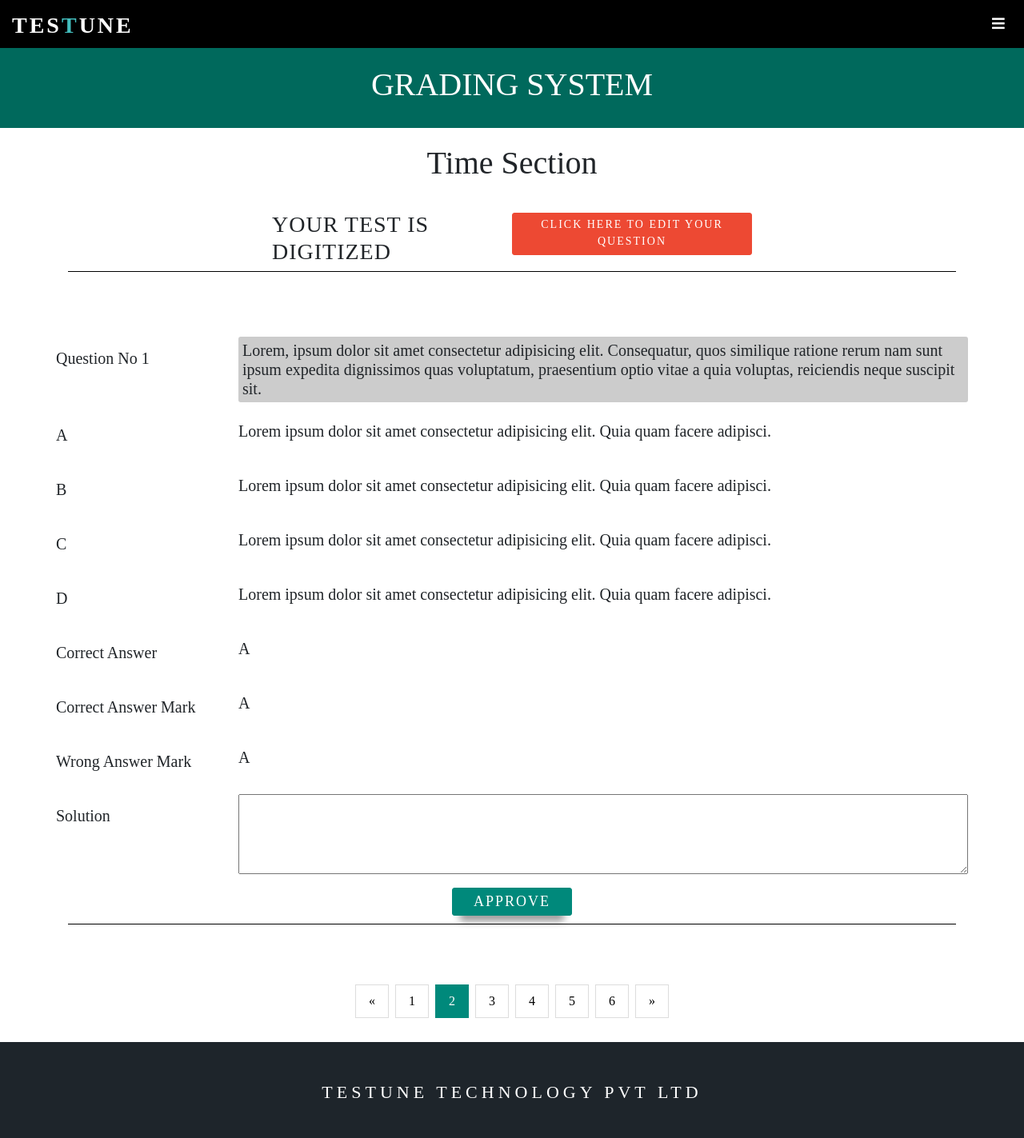
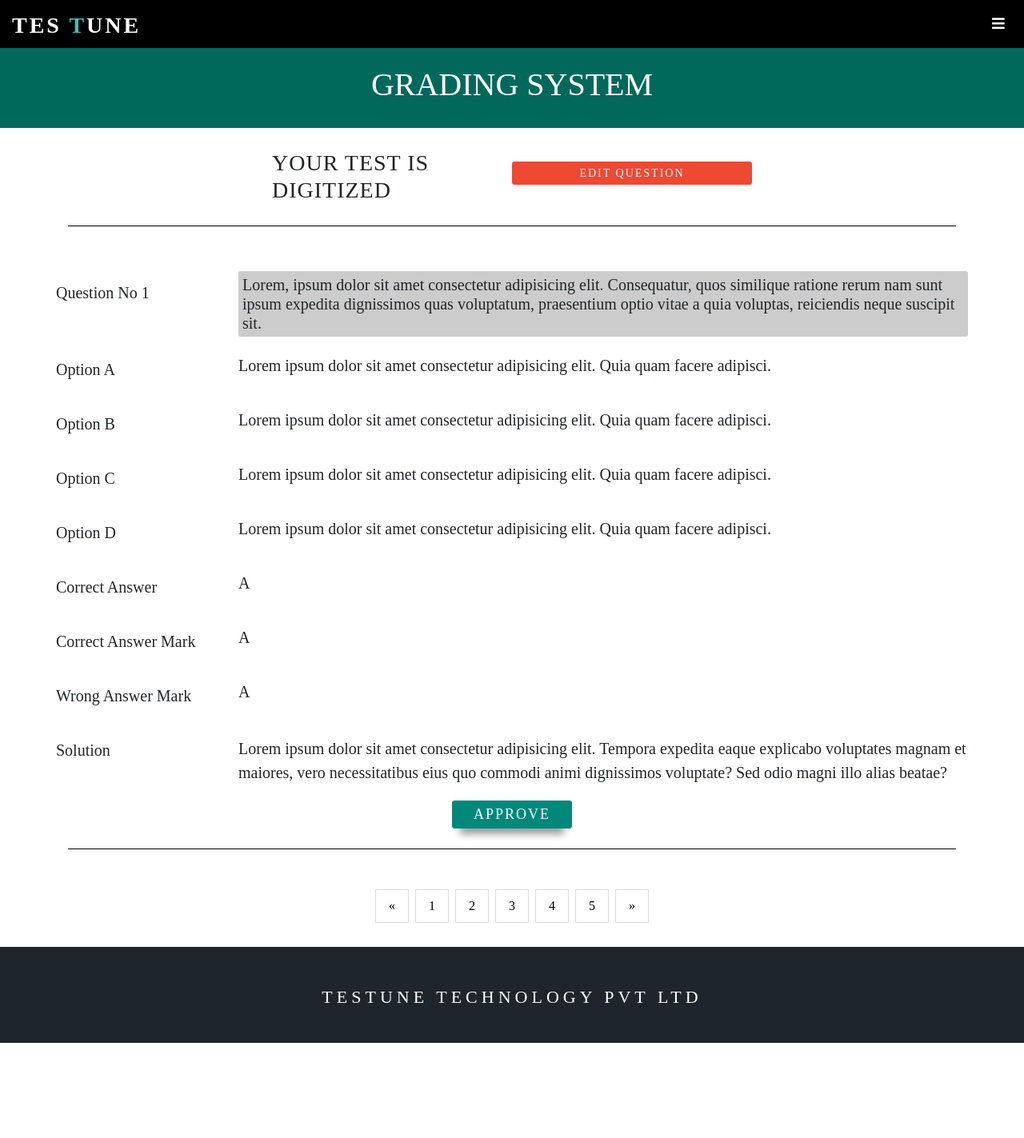
Before and after one commit to suyashpradhan/Testune, a PHP site: page /creator_pages/post_digitization.html in a window 1280 px wide. Shown: the whole page at 80% size. After the commit the page ends 1304 px from the top, so only its background shows below. Run offline with PHP 8.4, Linux system fonts and the light colour scheme; some libraries are stand-ins or nearby versions.

Commit message:
Work 1/6/18

```diff
--- a/creator_pages/post_digitization.html
+++ b/creator_pages/post_digitization.html
@@ -14,7 +14,8 @@
 <body>
     <div class="navigationBar">
         <div class="logoBox">
-            <h1 class="logoBox-header">TES<span>T</span>UNE</h1>
+            <h1 class="logoBox-header">TES
+                <span>T</span>UNE</h1>
         </div>
         <div class="menu-wrapper">
             <i class="fas fa-bars" onclick="openNav()"></i>
@@ -29,13 +30,10 @@
     <div class="performance-header">
         <h1 class="performance-header-text">Grading System</h1>
     </div>
-    <div class="timeline-wrapper">
-        <h1>Time Section</h1>
-    </div>
     <div class="container">
         <div class="form-group-header">
             <h1>Your Test Is Digitized</h1>
-            <a href="preview_question.php?id=1" class="view_check edit-link"> Click Here To Edit Your Question </a>
+            <a href="preview_question.php?id=1" class="view_check edit-link"> Edit Question </a>
         </div>
 
         <form action="" class="mainDiv">
@@ -51,7 +49,7 @@
             </div>
             <div class="row">
                 <div class="col-25">
-                    <label for="subject" class="main-Label">A</label>
+                    <label for="subject" class="main-Label">Option A</label>
                 </div>
                 <div class="col-75">
                     <h1 class="option-answer">Lorem ipsum dolor sit amet consectetur adipisicing elit. Quia quam facere adipisci.</h1>
@@ -59,7 +57,7 @@
             </div>
             <div class="row">
                 <div class="col-25">
-                    <label for="subject" class="main-Label">B</label>
+                    <label for="subject" class="main-Label">Option B</label>
                 </div>
                 <div class="col-75">
                     <h1 class="option-answer">Lorem ipsum dolor sit amet consectetur adipisicing elit. Quia quam facere adipisci.</h1>
@@ -67,7 +65,7 @@
             </div>
             <div class="row">
                 <div class="col-25">
-                    <label for="subject" class="main-Label">C</label>
+                    <label for="subject" class="main-Label">Option C</label>
                 </div>
                 <div class="col-75">
                     <h1 class="option-answer">Lorem ipsum dolor sit amet consectetur adipisicing elit. Quia quam facere adipisci.</h1>
@@ -75,7 +73,7 @@
             </div>
             <div class="row">
                 <div class="col-25">
-                    <label for="subject" class="main-Label">D</label>
+                    <label for="subject" class="main-Label">Option D</label>
                 </div>
                 <div class="col-75">
                     <h1 class="option-answer">Lorem ipsum dolor sit amet consectetur adipisicing elit. Quia quam facere adipisci.</h1>
@@ -110,8 +108,9 @@
                     <label for="subject" class="main-Label">Solution</label>
                 </div>
                 <div class="col-75">
-                    <textarea id="" name="query_description" style="height:100px;width: 100%;">
-                    </textarea>
+                    <p class="option-answer">Lorem ipsum dolor sit amet consectetur adipisicing elit. Tempora expedita eaque explicabo voluptates
+                        magnam et maiores, vero necessitatibus eius quo commodi animi dignissimos voluptate? Sed odio magni
+                        illo alias beatae?</p>
                 </div>
             </div>
             <div class="approve-button-wrapper">
@@ -123,11 +122,10 @@
         <div class="pagination">
             <a href="#">&laquo;</a>
             <a href="#">1</a>
-              <a href="#" class="active">2</a>
+            <a href="#">2</a>
             <a href="#">3</a>
             <a href="#">4</a>
             <a href="#">5</a>
-              <a href="#">6</a>
             <a href="#">&raquo;</a>
         </div>
     </div>
--- a/main.css
+++ b/main.css
@@ -1935,7 +1935,6 @@ body {
     color: #fff;
 }
 
-
 .query-customer {
     width: 100%;
     padding: 12px;
@@ -2007,7 +2006,7 @@ body {
 }
 
 .mainDiv {
-    margin: 75px auto;
+    margin: 50px auto;
 }
 
 .customer-button-wrapper {
@@ -2455,25 +2454,21 @@ body {
 
 /*POST DIGITTIAZATION*/
 
-.timeline-wrapper {
-    display: flex;
-    justify-content: center;
-    align-items: center;
-    margin: 20px 0;
-}
-
 .form-group-header {
     display: grid;
     grid-template-columns: 300px auto;
-    place-content: center;
+    justify-content: center;
+    align-items: center;
     border-bottom: 1px solid #000;
+    margin: 20px 0;
+    padding-bottom: 20px;
 }
 
 .form-group-header h1 {
     font-size: 28px;
     text-transform: uppercase;
     letter-spacing: 1px;
-    margin-top: 8px;
+    margin-top: 7px;
 }
 
 .edit-link {
@@ -2506,13 +2501,14 @@ body {
     justify-content: center;
     align-items: center;
     border-bottom: 1px solid #000;
+    padding-bottom: 20px;
 }
 
 .approve-button {
     width: 150px;
     padding: 3px 6px;
     text-align: center;
-    margin: 10px 0;
+    margin: 20px 0 5px 0;
     background-color: #00897B;
     border: 1px solid #00897B;
     color: #fff;
@@ -2540,7 +2536,6 @@ body {
     float: left;
     padding: 8px 16px;
     text-decoration: none;
-    transition: background-color .3s;
     border: 1px solid #ddd;
     margin: 0 4px;
 }
@@ -2548,16 +2543,6 @@ body {
 .pagination a:hover {
     text-decoration: none;
     color: #000;
-}
-
-.pagination a.active {
-    background-color: #00897B;
-    color: white;
-    border: 1px solid #00897B;
-}
-
-.pagination a:hover:not(.active) {
-    background-color: #ddd;
 }
 
 .feedback-header h1 {
```
Lines whose indentation alone changed are shown as unchanged.
